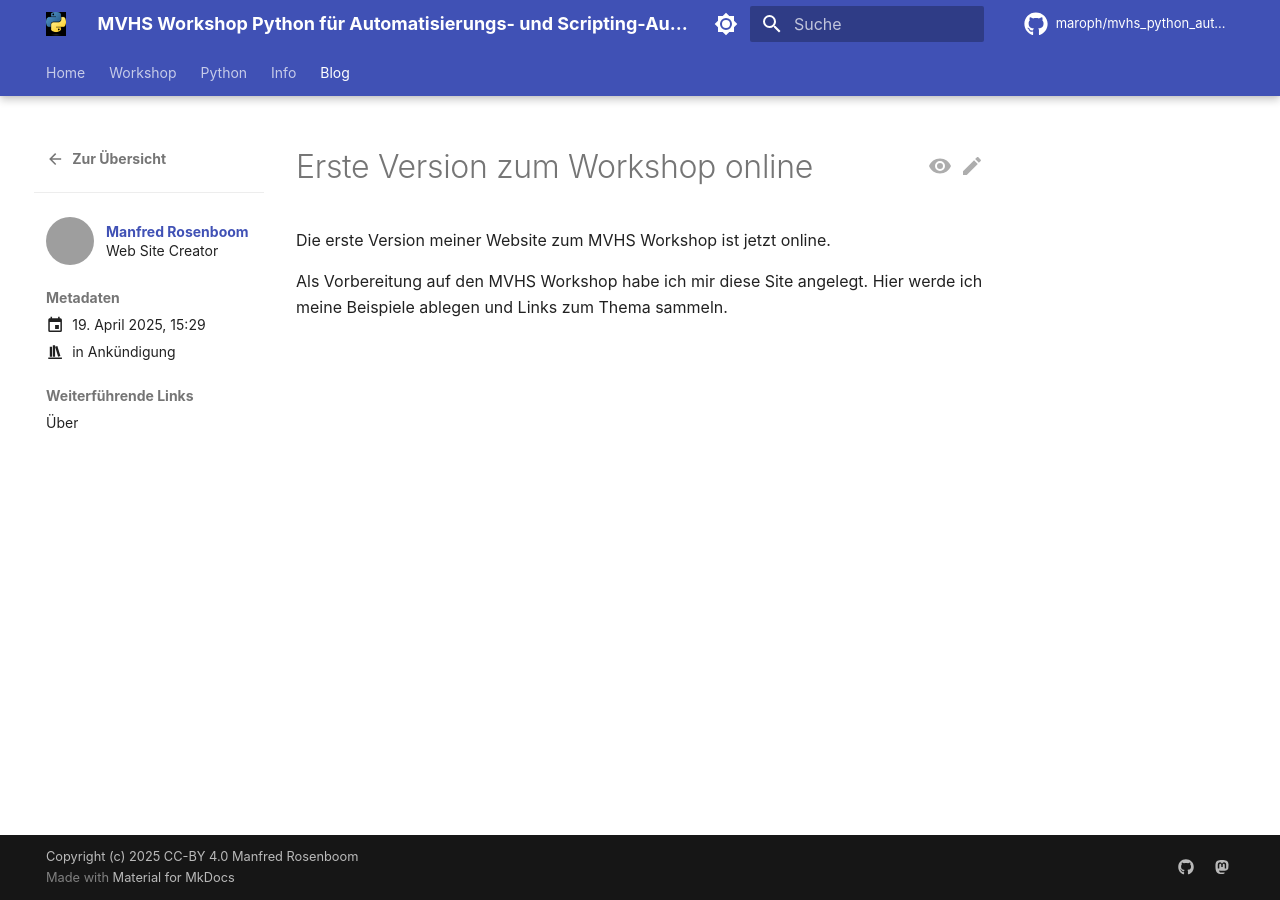
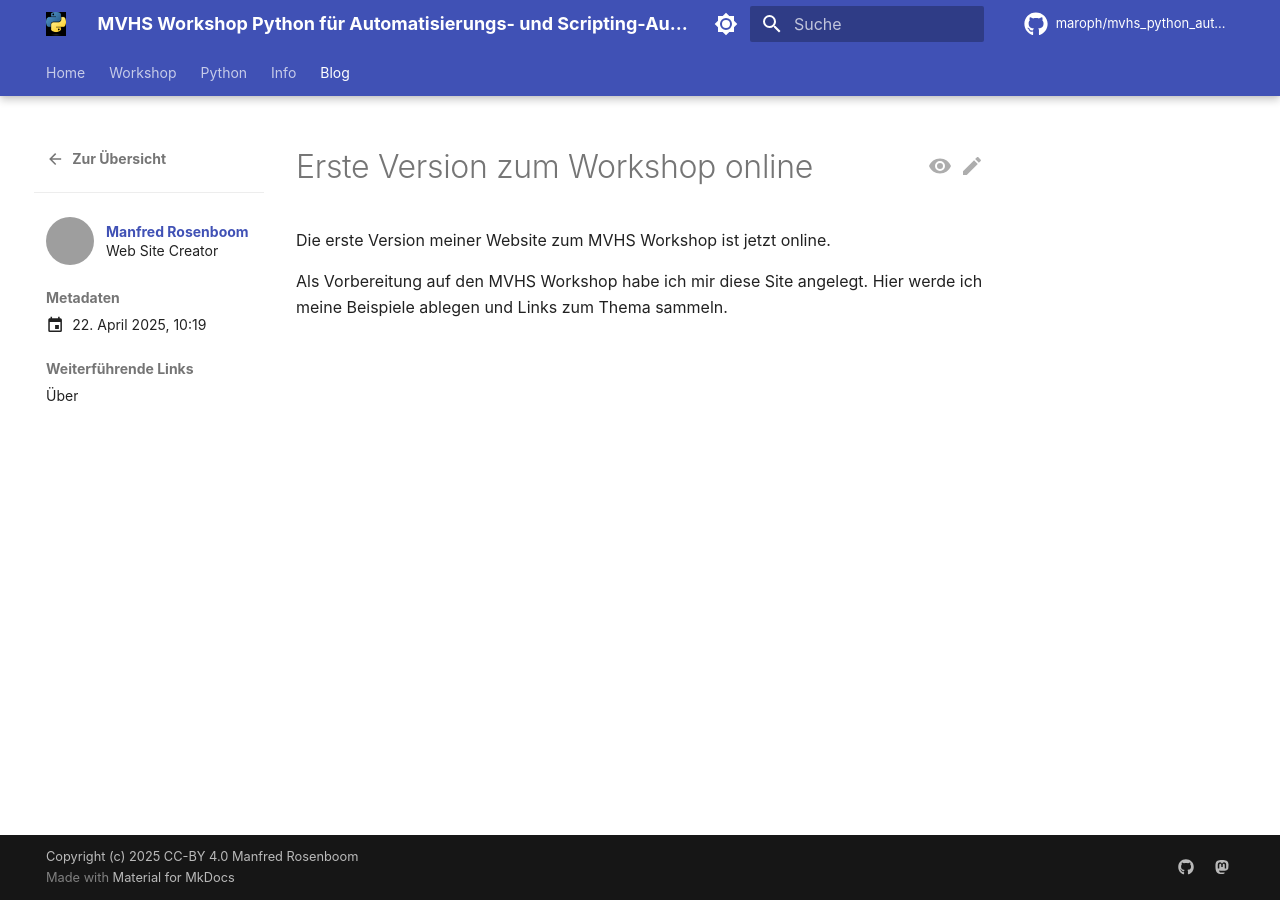
Before and after one commit to maroph/mvhs_python_automatisierung_scripting, an MkDocs documentation site: the page built from docs/blog/posts/first_post.md, in a window 1280 px wide. Built offline with MkDocs 1.6.1 and Material for MkDocs 9.7.7, drawn with Linux system fonts in a browser that asks for light colours; plug-ins that fetch from the network failed and are left out; comment, search, counter and statistics services are not loaded; some of the changed lines change nothing that is shown; grey boxes are pictures that could not be loaded.

Commit message:
remove categories from blog

```diff
--- a/docs/blog/posts/first_post.md
+++ b/docs/blog/posts/first_post.md
@@ -1,9 +1,7 @@
 ---
-date: 2025-04-19T15:29:00
+date: 2025-04-22T10:19:00
 authors:
   - maroph
-categories:
-  - Ankündigung
 links:
   - info/about.md
 ---
--- a/mkdocs.yml
+++ b/mkdocs.yml
@@ -153,13 +153,7 @@ plugins:
         archive_date_format: yyyy
         archive_url_format: "archiv/{date}"
         archive_toc: true
-        categories: true
-        categories_name: Kategorien
-        categories_url_format: "kategorie/{slug}"
-        categories_toc: true
-        categories_allowed:
-            - Allgemein
-            - Ankündigung
+        categories: false
 
 # https://guts.github.io/mkdocs-rss-plugin/configuration/
     - rss:
@@ -167,9 +161,6 @@ plugins:
         match_path: "blog/posts/.*"
         abstract_chars_count: 160
         abstract_delimiter: "<!--more-->"
-        categories:
-            - categories
-            - tags
         date_from_meta:
             as_creation: "date"
             as_update: "updated"
```
